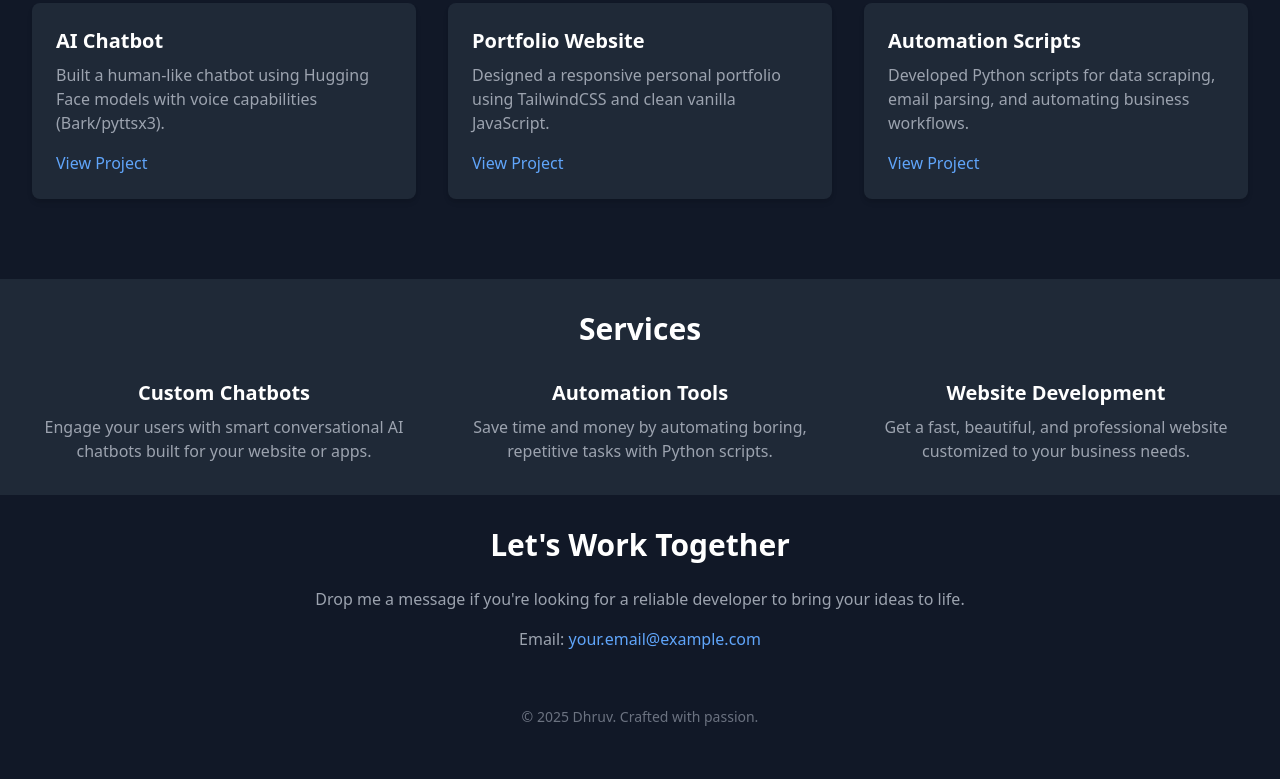
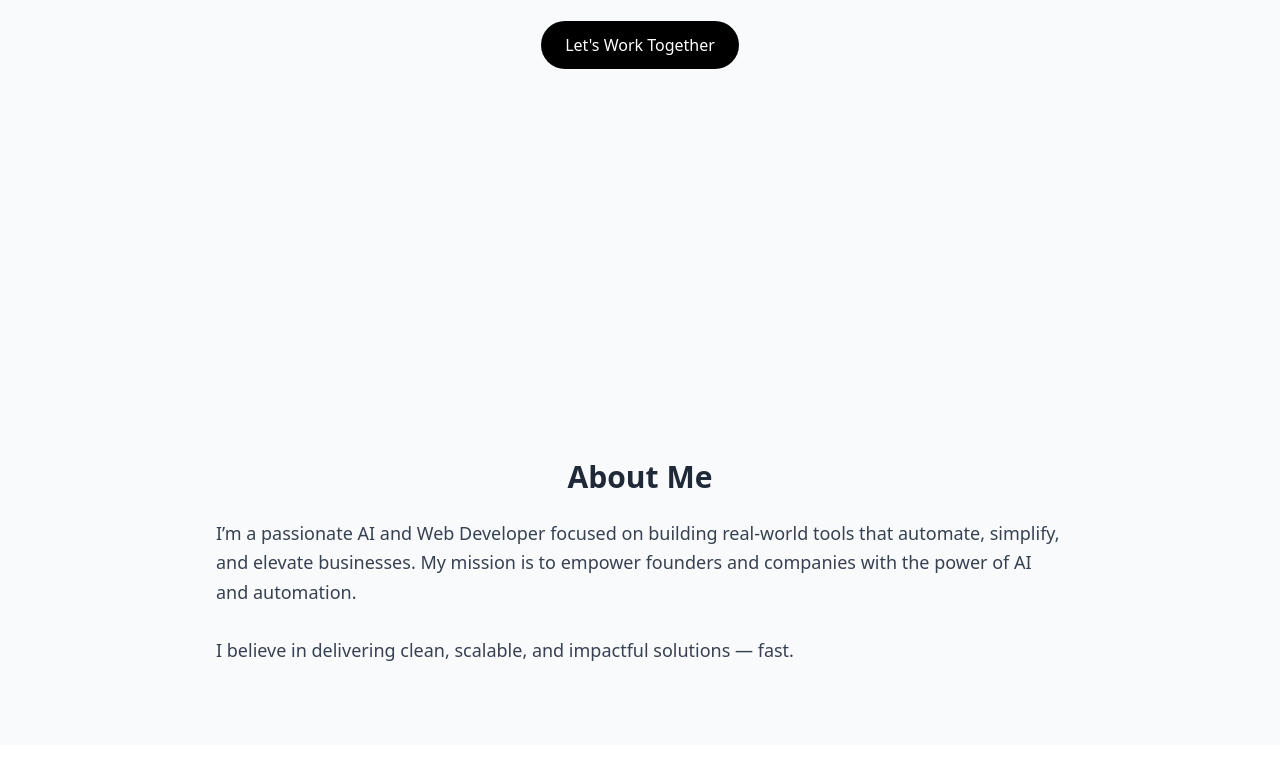
Before and after one commit to crx-shaurya/Shaurya-gupta-website, a plain HTML site: page index.html in a window 1280 px wide. Shown: the part 421-1200 px from the top of the page. Before the commit the page ends 1172 px from the top, so only its background shows below. Drawn offline with nearby package versions, Linux system fonts and the light colour scheme.

Commit message:
Update index.html

```diff
--- a/index.html
+++ b/index.html
@@ -2,83 +2,85 @@
 <html lang="en">
 <head>
     <meta charset="UTF-8">
-  <meta name="viewport" content="width=device-width, initial-scale=1">
-  <title>Dhruv | Developer & AI Engineer</title>
+    <meta name="viewport" content="width=device-width, initial-scale=1.0">
+    <title>Shaurya Gupta | AI, Automation, Web Developer</title>
     <link href="https://cdn.jsdelivr.net/npm/tailwindcss@2.2.19/dist/tailwind.min.css" rel="stylesheet">
 </head>
-<body class="bg-gray-900 text-gray-300 font-sans">
-
-  <!-- Header -->
-  <header class="bg-gray-800 shadow-md p-6 flex justify-between items-center">
-    <h1 class="text-3xl font-bold text-white">Dhruv</h1>
-    <nav class="space-x-4">
-      <a href="#projects" class="hover:text-blue-400">Projects</a>
-      <a href="#services" class="hover:text-blue-400">Services</a>
-      <a href="#contact" class="hover:text-blue-400">Contact</a>
-    </nav>
-  </header>
+<body class="bg-gray-50 text-gray-800">
 
     <!-- Hero Section -->
-  <section class="p-12 text-center">
-    <h2 class="text-4xl font-bold mb-4">Building Solutions with Python, AI & Automation</h2>
-    <p class="text-gray-400 mb-6">Helping businesses automate, innovate, and grow.</p>
-    <a href="#contact" class="inline-block bg-blue-600 hover:bg-blue-700 text-white py-2 px-4 rounded transition">Hire Me</a>
+    <section class="min-h-screen flex flex-col justify-center items-center text-center px-4">
+        <h1 class="text-5xl md:text-6xl font-bold mb-4">Shaurya Gupta</h1>
+        <p class="text-xl md:text-2xl mb-6">AI Developer | Automation Expert | Web Builder</p>
+        <a href="#contact" class="bg-black text-white px-6 py-3 rounded-full hover:bg-gray-800 transition">Let's Work Together</a>
+    </section>
+
+    <!-- About Section -->
+    <section id="about" class="max-w-4xl mx-auto py-20 px-6">
+        <h2 class="text-3xl font-bold mb-6 text-center">About Me</h2>
+        <p class="text-lg leading-relaxed text-gray-700">
+            I’m a passionate AI and Web Developer focused on building real-world tools that automate, simplify, and elevate businesses.
+            My mission is to empower founders and companies with the power of AI and automation.
+            <br><br>
+            I believe in delivering clean, scalable, and impactful solutions — fast.
+        </p>
     </section>
 
     <!-- Projects Section -->
-  <section id="projects" class="p-8">
-    <h2 class="text-3xl font-semibold mb-8 text-center text-white">Featured Projects</h2>
+    <section id="projects" class="bg-white py-20">
+        <div class="max-w-6xl mx-auto px-6">
+            <h2 class="text-3xl font-bold mb-12 text-center">Projects</h2>
+
             <div class="grid md:grid-cols-3 gap-8">
                 <!-- Project 1 -->
-      <div class="bg-gray-800 rounded-lg shadow-md p-6 hover:shadow-lg transition">
-        <h3 class="text-xl font-bold mb-2 text-white">AI Chatbot</h3>
-        <p class="text-gray-400 mb-4">Built a human-like chatbot using Hugging Face models with voice capabilities (Bark/pyttsx3).</p>
-        <a href="#" class="text-blue-400 hover:underline">View Project</a>
+                <div class="bg-gray-100 p-6 rounded-lg shadow hover:shadow-xl transition">
+                    <h3 class="text-2xl font-semibold mb-4">AI Chatbot</h3>
+                    <p class="mb-4">Built an AI chatbot using Hugging Face and Bark for human-like responses. Perfect for websites and customer support.</p>
+                    <a href="#" class="text-blue-600 hover:underline">View Project</a>
                 </div>
+
                 <!-- Project 2 -->
-      <div class="bg-gray-800 rounded-lg shadow-md p-6 hover:shadow-lg transition">
-        <h3 class="text-xl font-bold mb-2 text-white">Portfolio Website</h3>
-        <p class="text-gray-400 mb-4">Designed a responsive personal portfolio using TailwindCSS and clean vanilla JavaScript.</p>
-        <a href="#" class="text-blue-400 hover:underline">View Project</a>
+                <div class="bg-gray-100 p-6 rounded-lg shadow hover:shadow-xl transition">
+                    <h3 class="text-2xl font-semibold mb-4">Personal Portfolio</h3>
+                    <p class="mb-4">Developed a modern, mobile-friendly personal website to showcase skills and projects professionally.</p>
+                    <a href="#" class="text-blue-600 hover:underline">View Project</a>
                 </div>
+
                 <!-- Project 3 -->
-      <div class="bg-gray-800 rounded-lg shadow-md p-6 hover:shadow-lg transition">
-        <h3 class="text-xl font-bold mb-2 text-white">Automation Scripts</h3>
-        <p class="text-gray-400 mb-4">Developed Python scripts for data scraping, email parsing, and automating business workflows.</p>
-        <a href="#" class="text-blue-400 hover:underline">View Project</a>
+                <div class="bg-gray-100 p-6 rounded-lg shadow hover:shadow-xl transition">
+                    <h3 class="text-2xl font-semibold mb-4">Automation Script</h3>
+                    <p class="mb-4">Created an automation script for scraping data and automating YouTube downloads, saving hours of manual work.</p>
+                    <a href="#" class="text-blue-600 hover:underline">View Project</a>
+                </div>
             </div>
         </div>
     </section>
 
-  <!-- Services Section -->
-  <section id="services" class="p-8 bg-gray-800 mt-12">
-    <h2 class="text-3xl font-semibold mb-8 text-center text-white">Services</h2>
-    <div class="grid md:grid-cols-3 gap-8">
-      <div class="text-center">
-        <h3 class="text-xl font-bold mb-2 text-white">Custom Chatbots</h3>
-        <p class="text-gray-400">Engage your users with smart conversational AI chatbots built for your website or apps.</p>
+    <!-- Testimonials Section -->
+    <section id="testimonials" class="py-20 bg-gray-50">
+        <div class="max-w-4xl mx-auto px-6 text-center">
+            <h2 class="text-3xl font-bold mb-12">Testimonials</h2>
+
+            <div class="space-y-12">
+                <div>
+                    <p class="text-lg italic text-gray-700 mb-4">"Working with Your Name was a game-changer. Delivered on time and exceeded expectations!"</p>
+                    <h4 class="font-bold">- Client Name</h4>
                 </div>
-      <div class="text-center">
-        <h3 class="text-xl font-bold mb-2 text-white">Automation Tools</h3>
-        <p class="text-gray-400">Save time and money by automating boring, repetitive tasks with Python scripts.</p>
-      </div>
-      <div class="text-center">
-        <h3 class="text-xl font-bold mb-2 text-white">Website Development</h3>
-        <p class="text-gray-400">Get a fast, beautiful, and professional website customized to your business needs.</p>
             </div>
         </div>
     </section>
 
     <!-- Contact Section -->
-  <section id="contact" class="p-8 text-center">
-    <h2 class="text-3xl font-semibold mb-6 text-white">Let's Work Together</h2>
-    <p class="text-gray-400 mb-4">Drop me a message if you're looking for a reliable developer to bring your ideas to life.</p>
-    <p class="text-gray-400">Email: <a href="mailto:your.email@example.com" class="text-blue-400 hover:underline">your.email@example.com</a></p>
+    <section id="contact" class="bg-black text-white py-20">
+        <div class="max-w-4xl mx-auto text-center px-6">
+            <h2 class="text-3xl font-bold mb-6">Contact Me, let's work together</h2>
+            <p class="mb-6">Have a project in mind? Let's talk.</p>
+            <a href="mailto:your@email.com" class="inline-block bg-white text-black px-6 py-3 rounded-full font-bold hover:bg-gray-200 transition">Email Me</a>
+        </div>
     </section>
 
-  <!-- Footer -->
-  <footer class="text-center text-gray-500 text-sm p-6">
-    © 2025 Dhruv. Crafted with passion.
+    <footer class="text-center py-6 text-gray-500">
+        © 2025 Your Name. All rights reserved.
     </footer>
 
 </body>
```
Lines whose indentation alone changed are shown as unchanged.
